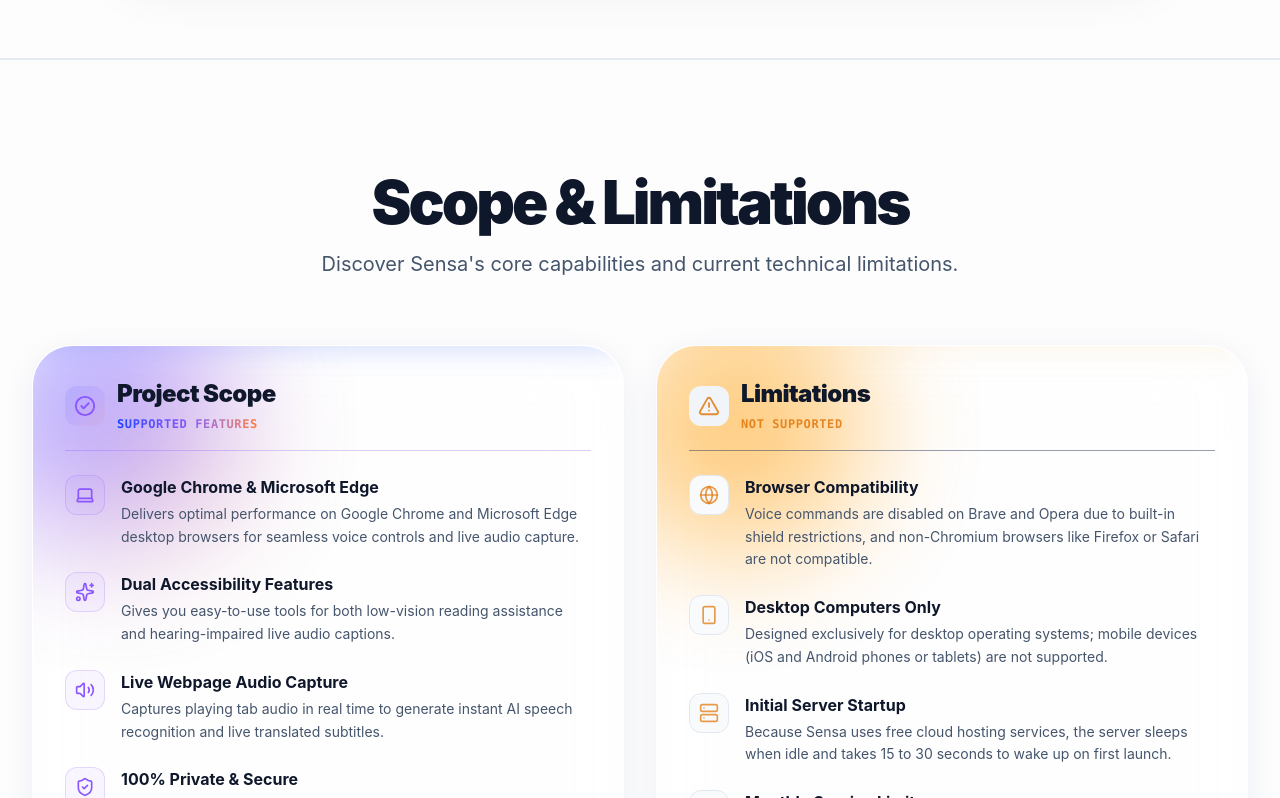
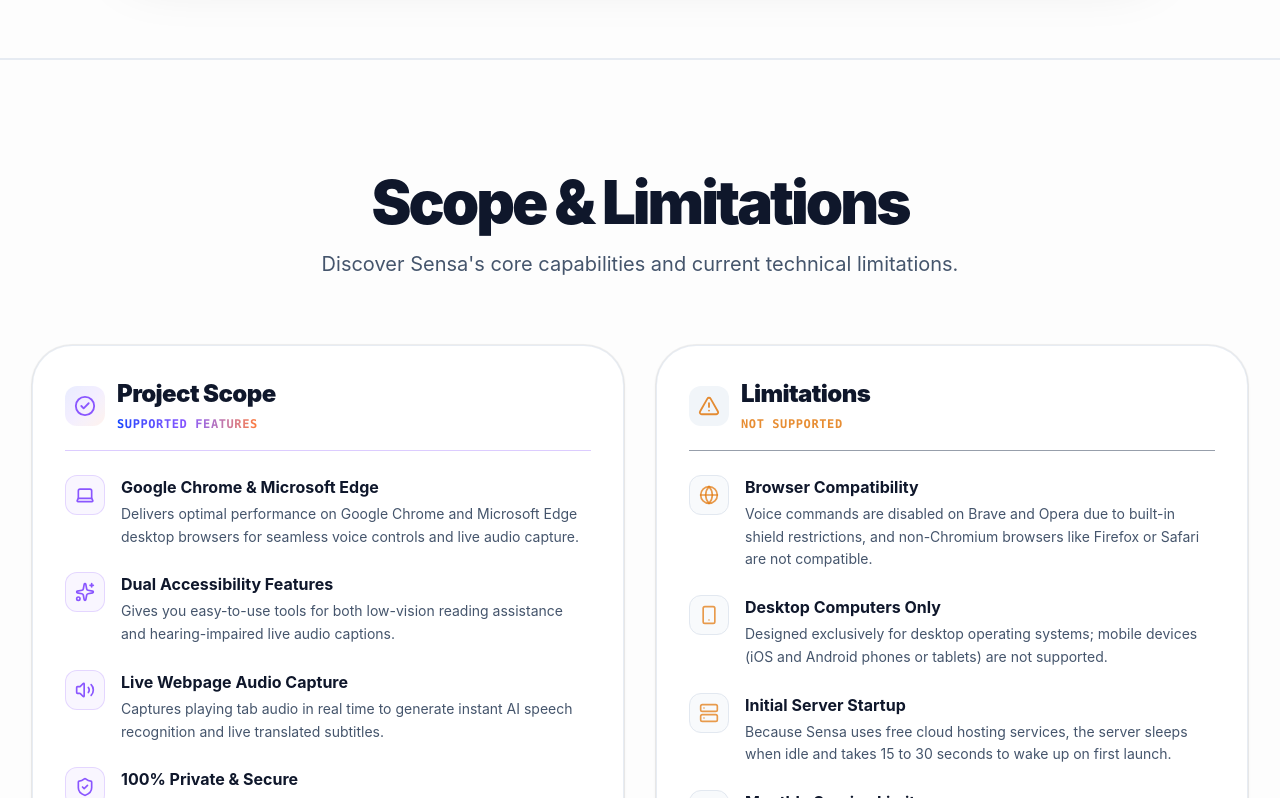
Before and after one commit to bulsu-kdlantolin/sensa-website, a React (Vite) app: page / in a window 1280 px wide. Shown: the part 4785-5583 px from the top of the page. Built offline with nearby package versions, Linux system fonts and the light colour scheme.

Commit message:
revert: restore Scope section to option 1 (Sensa colors only)

```diff
--- a/src/components/ScopeSection.tsx
+++ b/src/components/ScopeSection.tsx
@@ -85,20 +85,12 @@
           {/* Column 1: Project Scope (4 Items) */}
           <ScrollReveal delay={150} className="h-full">
           <div
-            className={`group relative overflow-hidden border rounded-[2.5rem] p-6 md:p-8 flex flex-col justify-between h-full transition-all duration-300 backdrop-blur-2xl ${isDark
-                ? 'bg-[#161618]/60 border-white/10 shadow-[0_8px_32px_0_rgba(0,0,0,0.36)] hover:border-[#8A56FF]/40'
-                : 'bg-white/60 border-white/50 shadow-[0_8px_32px_0_rgba(31,38,135,0.07)] hover:border-[#8A56FF]/40'
+            className={`border rounded-[2.5rem] p-6 md:p-8 flex flex-col justify-between h-full ${isDark
+                ? 'bg-[#161618] border-slate-800 ring-1 ring-white/5'
+                : 'bg-white border-slate-200/80 ring-1 ring-black/5 shadow-sm'
               }`}
           >
-            {/* Hover Laser Effect */}
-            <div className="absolute inset-0 overflow-hidden rounded-[2.5rem] pointer-events-none z-0">
-              <div className="absolute top-0 left-0 w-full h-[200%] bg-gradient-to-b from-transparent via-[#8A56FF]/5 to-[#0A44FF]/20 border-b-[3px] border-[#0A44FF]/60 drop-shadow-[0_0_15px_rgba(10,68,255,0.8)] -translate-y-[100%] group-hover:translate-y-[100%] transition-transform duration-[2.5s] ease-in-out" />
-            </div>
-
-            {/* Glowing Orb */}
-            <div className={`absolute -top-12 -left-12 w-64 h-64 rounded-full blur-[60px] animate-pulse pointer-events-none z-0 ${isDark ? 'bg-gradient-to-br from-[#0A44FF] via-[#8A56FF] to-[#FF7A2F] opacity-[0.15]' : 'bg-gradient-to-br from-[#0A44FF] via-[#8A56FF] to-[#FF7A2F] opacity-[0.08]'}`} />
-
-            <div className="relative z-10">
+            <div>
               <div className="flex items-center gap-3 mb-6 pb-4 border-b border-[#8A56FF]/30">
                 <div className={`w-10 h-10 rounded-xl flex items-center justify-center font-bold ${isDark ? 'bg-gradient-to-br from-[#0A44FF]/20 via-[#8A56FF]/20 to-[#FF7A2F]/20 text-[#8A56FF]' : 'bg-gradient-to-br from-[#0A44FF]/10 via-[#8A56FF]/10 to-[#FF7A2F]/10 text-[#8A56FF]'}`}>
                   <CheckCircle2 size={22} aria-hidden="true" />
@@ -145,20 +137,12 @@
           {/* Column 2: Technical Limitations (4 Items) */}
           <ScrollReveal delay={300} className="h-full">
           <div
-            className={`group relative overflow-hidden border rounded-[2.5rem] p-6 md:p-8 flex flex-col justify-between h-full transition-all duration-300 backdrop-blur-2xl ${isDark
-                ? 'bg-[#161618]/60 border-white/10 shadow-[0_8px_32px_0_rgba(0,0,0,0.36)] hover:border-amber-500/30'
-                : 'bg-white/60 border-white/50 shadow-[0_8px_32px_0_rgba(31,38,135,0.07)] hover:border-amber-500/40'
+            className={`border rounded-[2.5rem] p-6 md:p-8 flex flex-col justify-between h-full ${isDark
+                ? 'bg-[#161618] border-slate-800 ring-1 ring-white/5'
+                : 'bg-white border-slate-200/80 ring-1 ring-black/5 shadow-sm'
               }`}
           >
-            {/* Hover Laser Effect */}
-            <div className="absolute inset-0 overflow-hidden rounded-[2.5rem] pointer-events-none z-0">
-              <div className="absolute top-0 left-0 w-full h-[200%] bg-gradient-to-b from-transparent via-amber-500/5 to-amber-500/15 border-b-[3px] border-amber-500/40 drop-shadow-[0_0_15px_rgba(245,158,11,0.5)] -translate-y-[100%] group-hover:translate-y-[100%] transition-transform duration-[2.5s] ease-in-out" />
-            </div>
-
-            {/* Glowing Orb */}
-            <div className={`absolute -top-12 -left-12 w-64 h-64 rounded-full blur-[60px] animate-pulse pointer-events-none z-0 ${isDark ? 'bg-amber-500 opacity-[0.08]' : 'bg-amber-500 opacity-[0.05]'}`} />
-
-            <div className="relative z-10">
+            <div>
               <div className="flex items-center gap-3 mb-6 pb-4 border-b border-slate-700/50">
                 <div className={`w-10 h-10 rounded-xl flex items-center justify-center font-bold ${isDark ? 'bg-slate-800/60 text-amber-500/80' : 'bg-slate-100 text-amber-600/80'}`}>
                   <AlertTriangle size={22} aria-hidden="true" />
```
